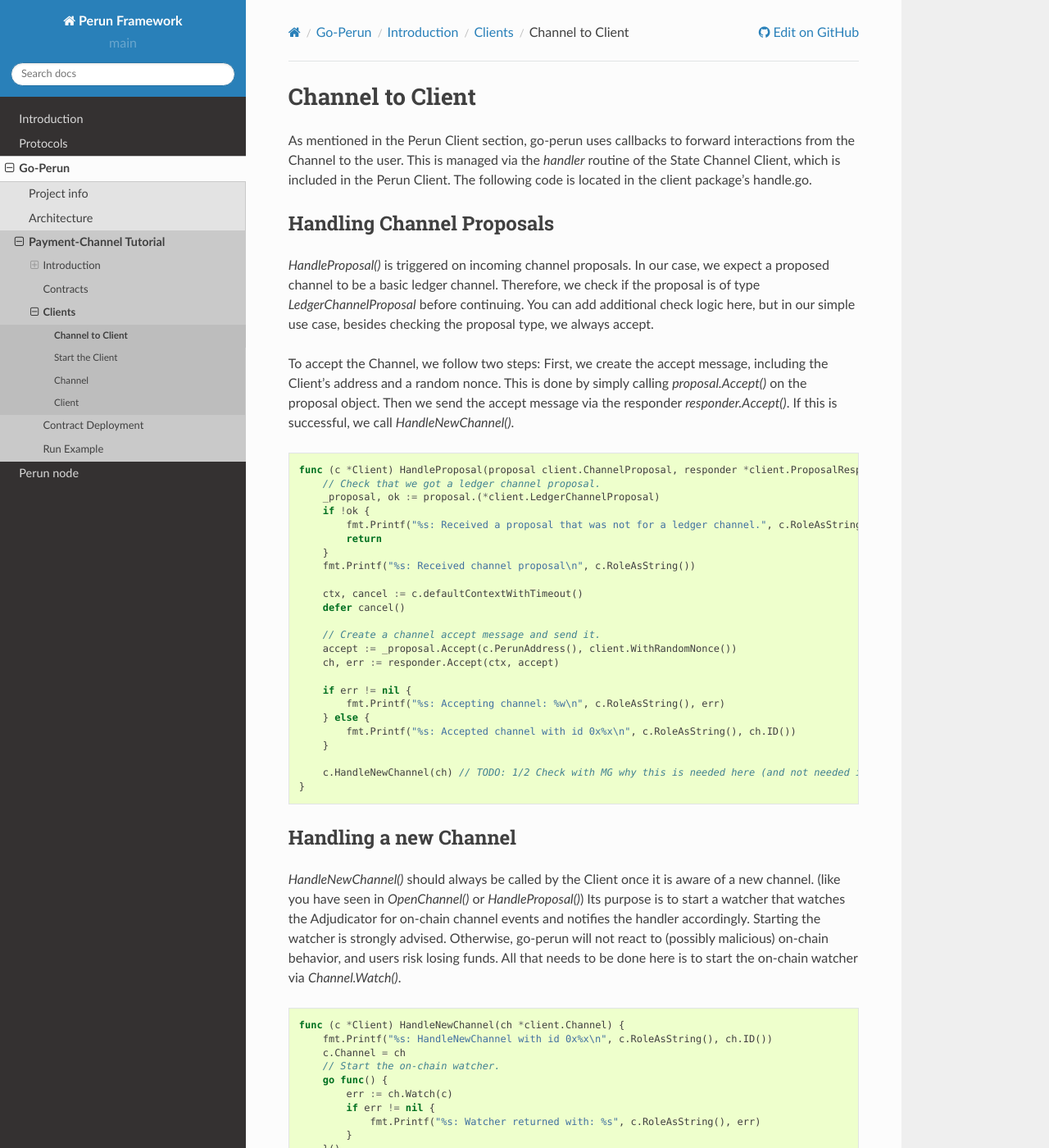
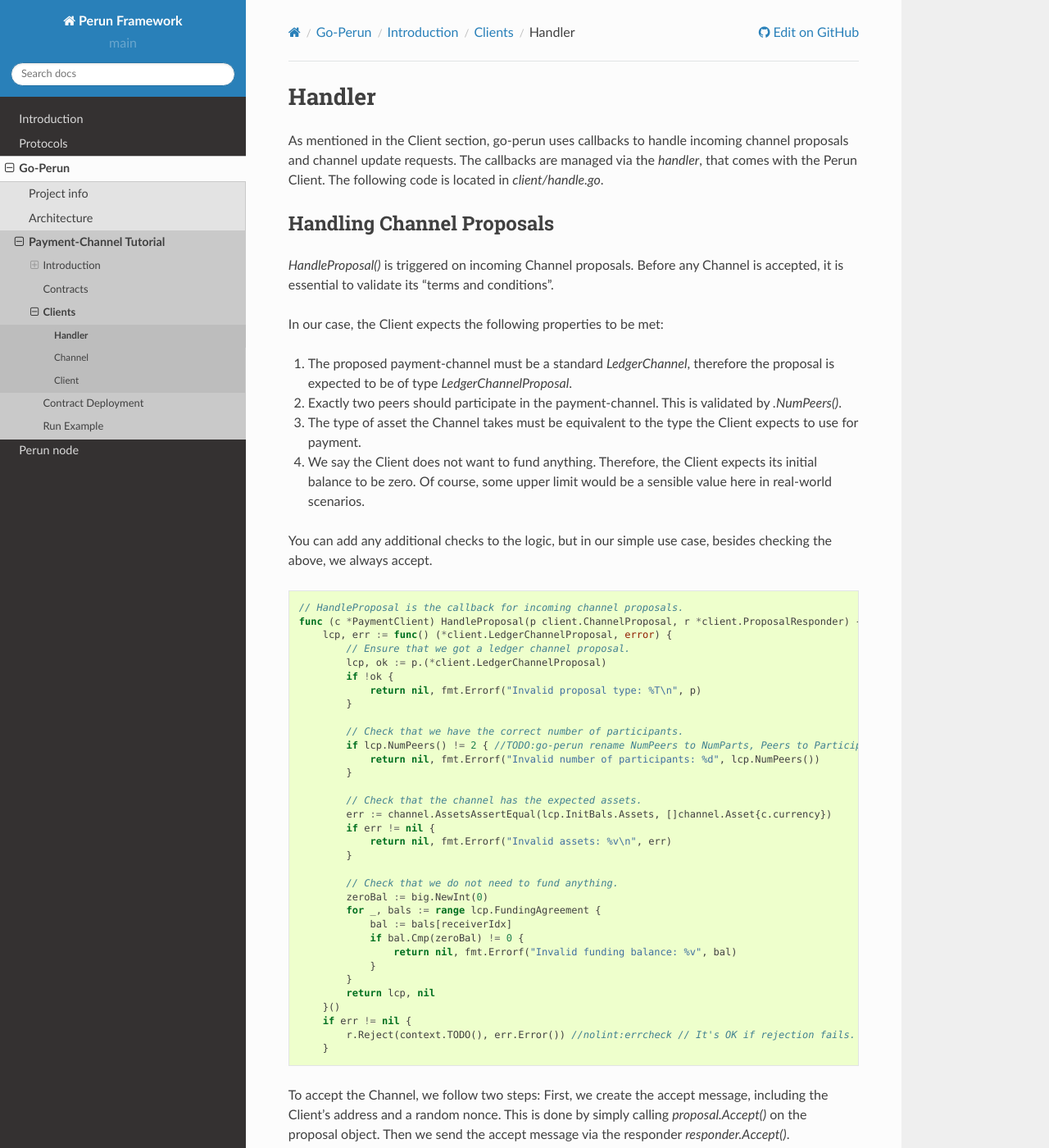
Before and after one commit to hyperledger-labs/perun-doc, a Sphinx documentation site: the page built from source/go-perun/new_tutorial/client/handle.rst, in a window 1280 px wide and 1400 px high. Shown: the whole window at 82% size. Built offline with Sphinx 7.4.7 and the Read the Docs theme 2.0.0, drawn with Linux system fonts in a browser that asks for light colours; pages that are not in the unit, such as notebooks, are missing from menus; some of the changed text lies outside the part shown.

Commit message:
payment-channel: updated handle.rst according to handle.go + added callback note to client.rst

```diff
--- a/source/go-perun/new_tutorial/client/client.rst
+++ b/source/go-perun/new_tutorial/client/client.rst
@@ -132,7 +132,7 @@
         channels:    map[channel.ID]*PaymentChannel{},
     }
 
-Before returning the constructed `PaymentClient`, we start the Handler, which is the routine that handles channel proposals and channel update requests.
+Before returning the constructed `PaymentClient`, we start the Handler, which is the routine that handles channel proposals and channel update requests via callbacks.
 We will take a look at the routines in the Handle section. # TODO: Add link
 
 .. code-block:: go
--- a/source/go-perun/new_tutorial/client/handle.rst
+++ b/source/go-perun/new_tutorial/client/handle.rst
@@ -1,157 +1,132 @@
-Channel to Client
------------------
-As mentioned in the Perun Client section, go-perun uses callbacks to forward interactions from the Channel to the user.
-This is managed via the `handler` routine of the State Channel Client, which is included in the Perun Client.
-The following code is located in the client package's handle.go.
+Handler
+-------
+As mentioned in the Client section, go-perun uses callbacks to handle incoming channel proposals and channel update requests.
+The callbacks are managed via the `handler`, that comes with the Perun Client.
+The following code is located in `client/handle.go`.
 
 Handling Channel Proposals
 ~~~~~~~~~~~~~~~~~~~~~~~~~~
-`HandleProposal()` is triggered on incoming channel proposals.
-In our case, we expect a proposed channel to be a basic ledger channel. Therefore, we check if the proposal is of type `LedgerChannelProposal` before continuing.
-You can add additional check logic here, but in our simple use case, besides checking the proposal type, we always accept.
+`HandleProposal()` is triggered on incoming Channel proposals.
+Before any Channel is accepted, it is essential to validate its "terms and conditions".
+
+In our case, the Client expects the following properties to be met:
+
+#. The proposed payment-channel must be a standard `LedgerChannel`, therefore the proposal is expected to be of type `LedgerChannelProposal`.
+#. Exactly two peers should participate in the payment-channel. This is validated by `.NumPeers()`.
+#. The type of asset the Channel takes must be equivalent to the type the Client expects to use for payment.
+#. We say the Client does not want to fund anything. Therefore, the Client expects its initial balance to be zero. Of course, some upper limit would be a sensible value here in real-world scenarios.
+
+You can add any additional checks to the logic, but in our simple use case, besides checking the above, we always accept.
+
+.. code-block:: go
+
+    // HandleProposal is the callback for incoming channel proposals.
+    func (c *PaymentClient) HandleProposal(p client.ChannelProposal, r *client.ProposalResponder) {
+        lcp, err := func() (*client.LedgerChannelProposal, error) {
+            // Ensure that we got a ledger channel proposal.
+            lcp, ok := p.(*client.LedgerChannelProposal)
+            if !ok {
+                return nil, fmt.Errorf("Invalid proposal type: %T\n", p)
+            }
+
+            // Check that we have the correct number of participants.
+            if lcp.NumPeers() != 2 { //TODO:go-perun rename NumPeers to NumParts, Peers to Participants anywhere where all parties are referred to
+                return nil, fmt.Errorf("Invalid number of participants: %d", lcp.NumPeers())
+            }
+
+            // Check that the channel has the expected assets.
+            err := channel.AssetsAssertEqual(lcp.InitBals.Assets, []channel.Asset{c.currency})
+            if err != nil {
+                return nil, fmt.Errorf("Invalid assets: %v\n", err)
+            }
+
+            // Check that we do not need to fund anything.
+            zeroBal := big.NewInt(0)
+            for _, bals := range lcp.FundingAgreement {
+                bal := bals[receiverIdx]
+                if bal.Cmp(zeroBal) != 0 {
+                    return nil, fmt.Errorf("Invalid funding balance: %v", bal)
+                }
+            }
+            return lcp, nil
+        }()
+        if err != nil {
+            r.Reject(context.TODO(), err.Error()) //nolint:errcheck // It's OK if rejection fails.
+        }
 
 To accept the Channel, we follow two steps:
 First, we create the accept message, including the Client's address and a random nonce.
 This is done by simply calling `proposal.Accept()` on the proposal object.
 Then we send the accept message via the responder `responder.Accept()`.
-If this is successful, we call `HandleNewChannel()`.
+
+If this is successful, we call `startWatching()` to allow the Client to react to disputes on the accepted Channel automatically.
+Finally, we add the `PaymentChannel` to the Clients channel registry.
 
 .. code-block:: go
 
-    func (c *Client) HandleProposal(proposal client.ChannelProposal, responder *client.ProposalResponder) {
-        // Check that we got a ledger channel proposal.
-        _proposal, ok := proposal.(*client.LedgerChannelProposal)
-        if !ok {
-            fmt.Printf("%s: Received a proposal that was not for a ledger channel.", c.RoleAsString())
+        // Create a channel accept message and send it.
+        accept := lcp.Accept(
+            c.account,                // The account we use in the channel.
+            client.WithRandomNonce(), // Our share of the channel nonce.
+        )
+        ch, err := r.Accept(context.TODO(), accept)
+        if err != nil {
+            fmt.Printf("Error accepting channel proposal: %v\n", err)
             return
         }
-        fmt.Printf("%s: Received channel proposal\n", c.RoleAsString())
 
-        ctx, cancel := c.defaultContextWithTimeout()
-        defer cancel()
+        // Start the on-chain event watcher. It automatically handles disputes.
+        c.startWatching(ch)
 
-        // Create a channel accept message and send it.
-        accept := _proposal.Accept(c.PerunAddress(), client.WithRandomNonce())
-        ch, err := responder.Accept(ctx, accept)
-
-        if err != nil {
-            fmt.Printf("%s: Accepting channel: %w\n", c.RoleAsString(), err)
-        } else {
-            fmt.Printf("%s: Accepted channel with id 0x%x\n", c.RoleAsString(), ch.ID())
-        }
-
-        c.HandleNewChannel(ch) // TODO: 1/2 Check with MG why this is needed here (and not needed in App Channel example)
+        // Store channel.
+        c.channels <- newPaymentChannel(ch, c.currency)
     }
-
-Handling a new Channel
-~~~~~~~~~~~~~~~~~~~~~~
-`HandleNewChannel()` should always be called by the Client once it is aware of a new channel. (like you have seen in `OpenChannel()` or `HandleProposal()`)
-Its purpose is to start a watcher that watches the Adjudicator for on-chain channel events and notifies the handler accordingly.
-Starting the watcher is strongly advised. Otherwise, go-perun will not react to (possibly malicious) on-chain behavior, and users risk losing funds.
-All that needs to be done here is to start the on-chain watcher via `Channel.Watch()`.
-
-.. code-block:: go
-
-    func (c *Client) HandleNewChannel(ch *client.Channel) {
-        fmt.Printf("%s: HandleNewChannel with id 0x%x\n", c.RoleAsString(), ch.ID())
-        c.Channel = ch
-        // Start the on-chain watcher.
-        go func() {
-            err := ch.Watch(c)
-            if err != nil {
-                fmt.Printf("%s: Watcher returned with: %s", c.RoleAsString(), err)
-            }
-        }()
-    }
-
-
-Handling Adjudicator Events
-~~~~~~~~~~~~~~~~~~~~~~~~~~~
-If the previously described on-chain watcher notices a state change in the Adjudicator `HandleAdjudicatorEvent()` is triggered.
-In our case, we do not expect any malicious behavior. Therefore, an adjudicator event signals the closing of the Channel for us.
-We check if the propagated `channel.AdjudicatorEvent` is indeed of type `channel.ConcludedEvent` and close the Channel
-via `Client.CloseChannel()` if this is is the case.
-
-Notice that we check for Alice's role here.
-We do this because, in our example, Bob is explicitly closing the Channel.
-Therefore, only Alice needs to respond to this adjudicator event.
-
-.. code-block:: go
-
-    func (c *Client) HandleAdjudicatorEvent(e channel.AdjudicatorEvent) {
-        fmt.Printf("%s: HandleAdjudicatorEvent\n", c.RoleAsString())
-        if _, ok := e.(*channel.ConcludedEvent); ok && c.role == RoleAlice {
-            err := c.CloseChannel()
-            if err != nil {
-                log.Error(err)
-            }
-        }
-    }
-
 
 Handling Channel Updates
 ~~~~~~~~~~~~~~~~~~~~~~~~
 For deciding how to handle incoming channel updates (off-chain!), we define `HandleUpdate()`.
-You can define complex logic here that decides if an update will be accepted or rejected.
-Therefore, `channel.State` and `client.ChannelUpdate` are given as arguments.
-The `State` is the current channel state, and the `ChannelUpdate` includes the proposed new state.
-In this example, we will simply accept every update and only make use of the `client.UpdateResponder` by calling `.Accept()`
+You can define logic here that decides under which conditions an update is accepted or rejected.
+In order to evaluate this, the current channel state `cur` given as `channel.State` and the proposed new state `next` given as `client.ChannelUpdate` come as arguments.
+For accepting or rejecting the proposed update `client.UpdateResponder` `r` is given.
+
+We will accept every update that increases our balance in our example. Therefore, we perform the following steps:
+
+#. Check if the type of asset is still the asset from the state before by calling `channel.AssetsAssertEqual()`.
+#. Fetch our balance from the current state `cur` and our balance in the next state `next` via  `Allocation.Balance()`.
+#. Compare these balances with `balance.Cmp()`, which subtracts the values. If the resulting value is positive, our balance increases.
+
+Again, you are free to add any additional checks to the logic here to change the Clients' behavior when accepting Channel updates.
 
 .. code-block:: go
 
-    func (c *Client) HandleUpdate(state *channel.State, update client.ChannelUpdate, responder *client.UpdateResponder) {
-        fmt.Printf("%s: HandleUpdate\n", c.RoleAsString())
-        ctx, cancel := c.defaultContextWithTimeout()
-        defer cancel()
+        // HandleUpdate is the callback for incoming channel updates.
+    func (c *PaymentClient) HandleUpdate(cur *channel.State, next client.ChannelUpdate, r *client.UpdateResponder) {
+        // We accept every update that increases our balance.
+        err := func() error {
+            err := channel.AssetsAssertEqual(cur.Assets, next.State.Assets) //TODO:go-perun move assets to parameters to disallow changing the assets until there is a use case for that?
+            if err != nil {
+                return fmt.Errorf("Invalid assets: %v", err)
+            }
 
-        // We will accept every update
-        if err := responder.Accept(ctx); err != nil {
-            fmt.Printf("%s: Could not accept update: %v\n", c.RoleAsString(), err)
+            //TODO:go-perun bug, machine.go: `validTransition` checks whether balances per asset index are preserved, but does not check whether assets are the same.
+            curBal := cur.Allocation.Balance(receiverIdx, c.currency)
+            nextBal := next.State.Allocation.Balance(receiverIdx, c.currency)
+            if nextBal.Cmp(curBal) < 0 {
+                return fmt.Errorf("Invalid balance: %v", nextBal)
+            }
+            return nil
+        }()
+        if err != nil {
+            r.Reject(context.TODO(), err.Error()) //nolint:errcheck // It's OK if rejection fails.
         }
-    }
 
-
-Start the Client
-----------------
-Let us combine our earlier steps to initialize the `Client` itself.
-
-    #. We create the Perun Client by calling `setupPerunClient` with the `PerunClientConfig`.
-    #. Then we load the (already existing!) asset holder with the address given in the config via `assetholdereth.NewAssetHolderETH`.
-    #. Next, we create the actual Client from all its pieces. Notice that there is no channel existing yet. Therefore, the respective field is `nil`.
-    #. The handler routine is started, which will trigger callbacks concerning channel proposals and update requests. You might wonder why for both arguments (`ProposalHandler`, `UpdateHandler`), the Client itself is given (`.Handle(c, c)`). This is because we implement both interfaces in our Client by providing `HandleProposal()` and `HandleUpdate()`. If you want, you could separate this functionality, of course.
-    #. Ultimately the listener routine is started that listens for incoming connections and automatically adds them to the bus.
-
-We return the generated `Client` to conclude this section.
+If all checks above pass, we accept the update by calling `.Accept()` on the `client.UpdateResponder`.
 
 .. code-block:: go
 
-    type ClientConfig struct {
-        PerunClientConfig
-        ContextTimeout time.Duration
+        // Send the acceptance message.
+        err = r.Accept(context.TODO())
+        if err != nil {
+            panic(err)
+        }
     }
-
-    func StartClient(cfg ClientConfig) (*Client, error) {
-        perunClient, err := setupPerunClient(cfg.PerunClientConfig)
-        if err != nil {
-            return nil, errors.WithMessage(err, "creating perun client")
-        }
-
-        ah, err := assetholdereth.NewAssetHolderETH(cfg.AssetHolderAddr, perunClient.ContractBackend)
-        if err != nil {
-            return nil, errors.WithMessage(err, "loading asset holder")
-        }
-
-        c := &Client{
-            cfg.Role,
-            perunClient,
-            cfg.AssetHolderAddr,
-            ah,
-            cfg.ContextTimeout,
-            nil,
-        }
-
-        go c.PerunClient.StateChClient.Handle(c, c)
-        go c.PerunClient.Bus.Listen(c.PerunClient.Listener)
-
-        return c, nil
-    }
```
